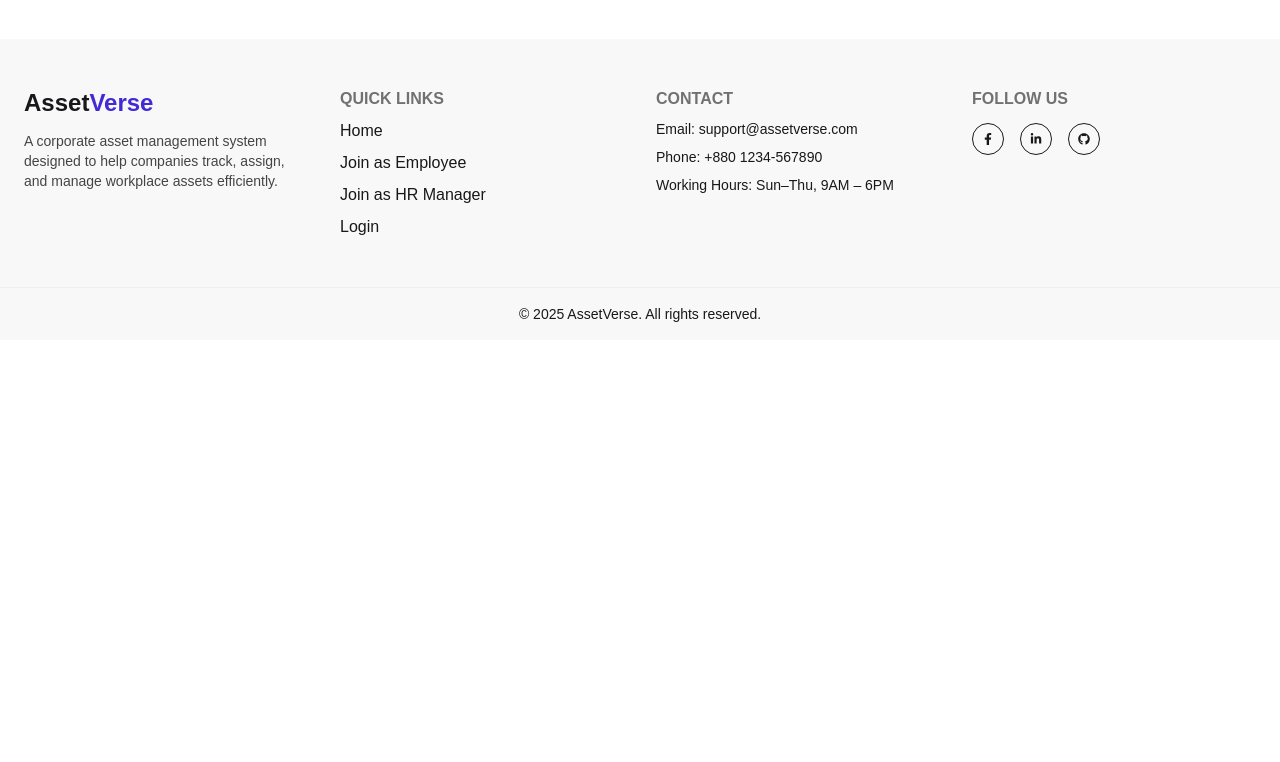
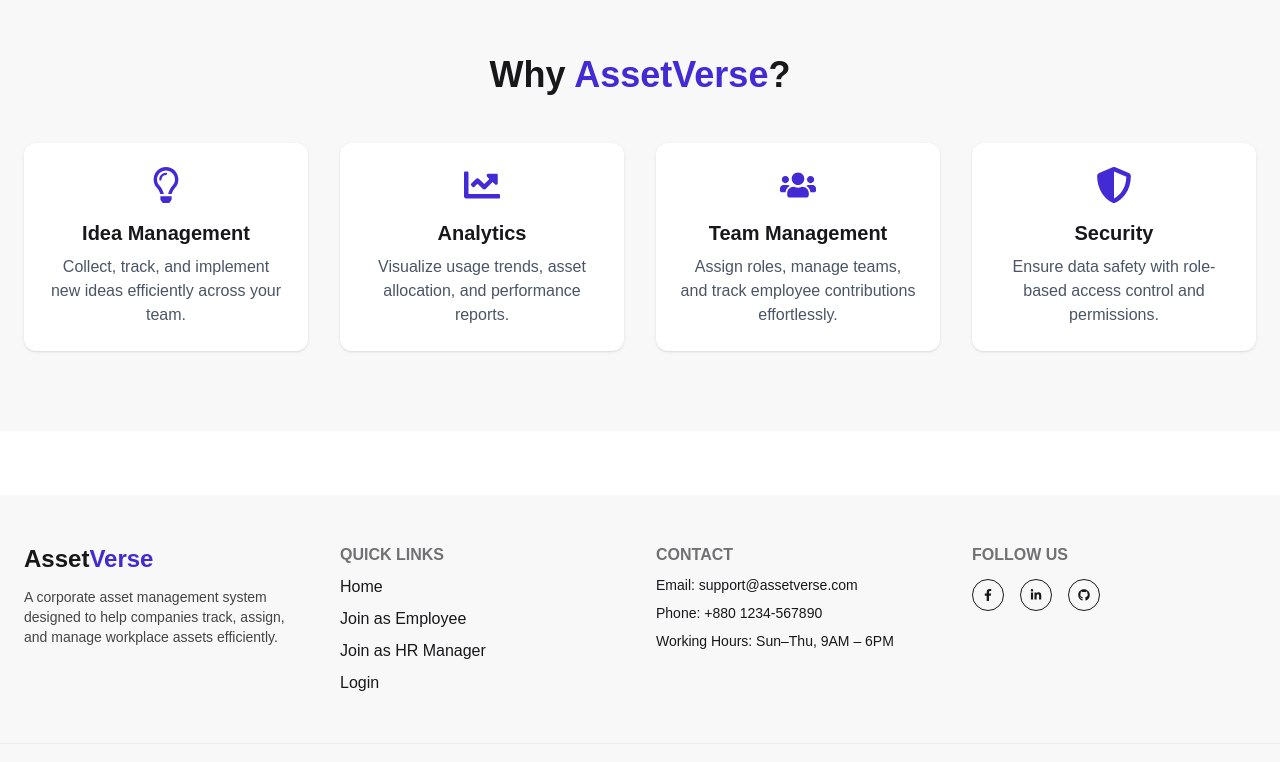
Before and after one commit to rahinhaque/-AssetVerse-Client, a React (Vite) app: page / in a window 1280 px wide. Shown: the part 1498-2260 px from the top of the page. Before the commit the page ends 1838 px from the top, so only its background shows below. Built offline with nearby package versions, Linux system fonts and the light colour scheme; no server answers.

Commit message:
Features

```diff
--- a/src/Pages/Home/Home/Home.jsx
+++ b/src/Pages/Home/Home/Home.jsx
@@ -2,6 +2,7 @@ import React from 'react';
 import Banner from '../Banner/Banner';
 import About from '../About/About';
 import Packages from '../Packages/Packages';
+import Features from '../features/Features'
 
 const Home = () => {
   return (
@@ -9,6 +10,7 @@ const Home = () => {
       <Banner></Banner>
       <About></About>
       <Packages></Packages>
+      <Features></Features>
     </div>
   );
 };
--- /dev/null
+++ b/src/Pages/Home/features/Features.jsx
@@ -0,0 +1,66 @@
+import React from "react";
+import { motion } from "framer-motion";
+import {
+  FaRegLightbulb,
+  FaChartLine,
+  FaUsers,
+  FaShieldAlt,
+} from "react-icons/fa";
+
+const features = [
+  {
+    icon: <FaRegLightbulb size={36} className="text-primary mx-auto" />,
+    title: "Idea Management",
+    description:
+      "Collect, track, and implement new ideas efficiently across your team.",
+  },
+  {
+    icon: <FaChartLine size={36} className="text-primary mx-auto" />,
+    title: "Analytics",
+    description:
+      "Visualize usage trends, asset allocation, and performance reports.",
+  },
+  {
+    icon: <FaUsers size={36} className="text-primary mx-auto" />,
+    title: "Team Management",
+    description:
+      "Assign roles, manage teams, and track employee contributions effortlessly.",
+  },
+  {
+    icon: <FaShieldAlt size={36} className="text-primary mx-auto" />,
+    title: "Security",
+    description:
+      "Ensure data safety with role-based access control and permissions.",
+  },
+];
+
+const FeaturesShowcase = () => {
+  return (
+    <section className="bg-base-200 py-20">
+      <div className="max-w-7xl mx-auto px-6">
+        <h2 className="text-3xl md:text-4xl font-bold text-center mb-12">
+          Why <span className="text-primary">AssetVerse</span>?
+        </h2>
+
+        <div className="grid grid-cols-1 sm:grid-cols-2 lg:grid-cols-4 gap-8">
+          {features.map((feature, idx) => (
+            <motion.div
+              key={idx}
+              initial={{ opacity: 0, y: 20 }}
+              whileInView={{ opacity: 1, y: 0 }}
+              viewport={{ once: true }}
+              transition={{ duration: 0.6, delay: idx * 0.15 }}
+              className="bg-white rounded-xl p-6 text-center shadow hover:shadow-lg transition"
+            >
+              <div className="mb-4">{feature.icon}</div>
+              <h3 className="text-xl font-semibold mb-2">{feature.title}</h3>
+              <p className="text-gray-600">{feature.description}</p>
+            </motion.div>
+          ))}
+        </div>
+      </div>
+    </section>
+  );
+};
+
+export default FeaturesShowcase;
```
